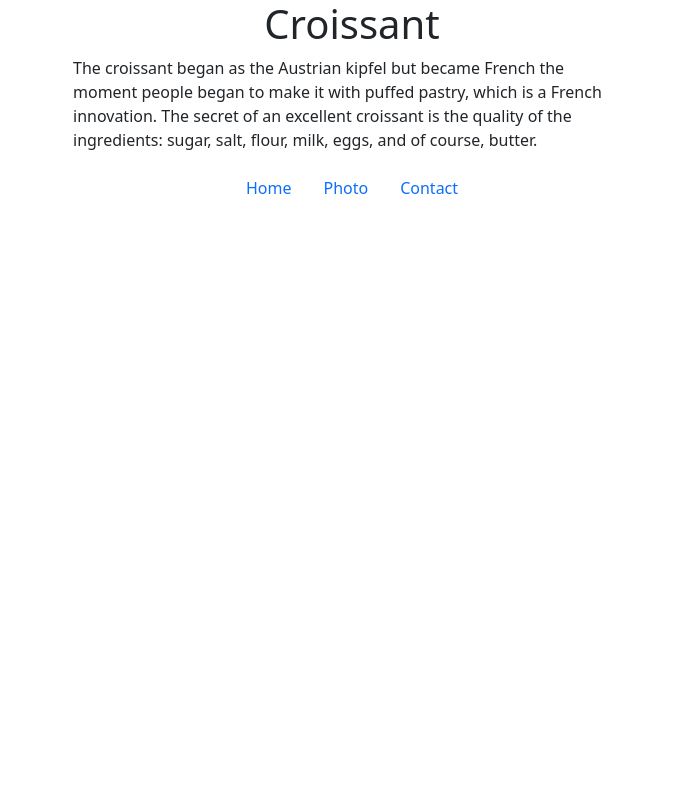
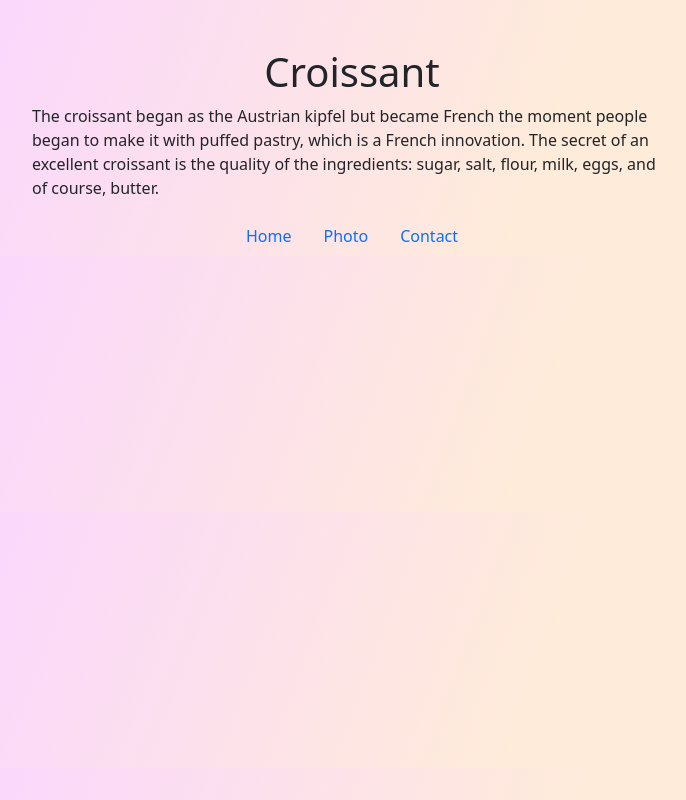
Before and after one commit to Mari4ka89/croissant, a plain HTML site: page index.html in a window 1280 px wide. Shown: the whole page, without its empty margins (288-974 px from the left). Drawn offline with nearby package versions, Linux system fonts and the light colour scheme.

Commit message:
Updated pages background

```diff
--- a/index.html
+++ b/index.html
@@ -21,12 +21,11 @@
     <title>Croissant</title>
   </head>
   <body>
-    <div class="container">
-      <h1 class="text-center">Croissant</h1>
+    <h1 class="text-center mt-5">Croissant</h1>
     <div class="w-50 description">
       <p>
-          The croissant began as the Austrian kipfel but became French the
-          moment people began to make it with puffed pastry, which is a French
+        The croissant began as the Austrian kipfel but became French the moment
+        people began to make it with puffed pastry, which is a French
         innovation. The secret of an excellent croissant is the quality of the
         ingredients: sugar, salt, flour, milk, eggs, and of course, butter.
       </p>
@@ -42,6 +41,5 @@
         <a class="nav-link" href="/contact.html">Contact</a>
       </li>
     </ul>
-    </div>
   </body>
 </html>
--- a/src/css/styles.css
+++ b/src/css/styles.css
@@ -1,3 +1,11 @@
+body {
+  background: linear-gradient(
+    110.5deg,
+    rgba(248, 196, 249, 0.66) 22.8%,
+    rgba(253, 122, 4, 0.15) 64.6%
+  );
+}
+
 .description {
   margin: 0 auto;
 }
```
Also changed, not shown: contact.html (+2 -1 lines), photo.html (+2 -3 lines). Lines whose indentation alone changed are shown as unchanged.
